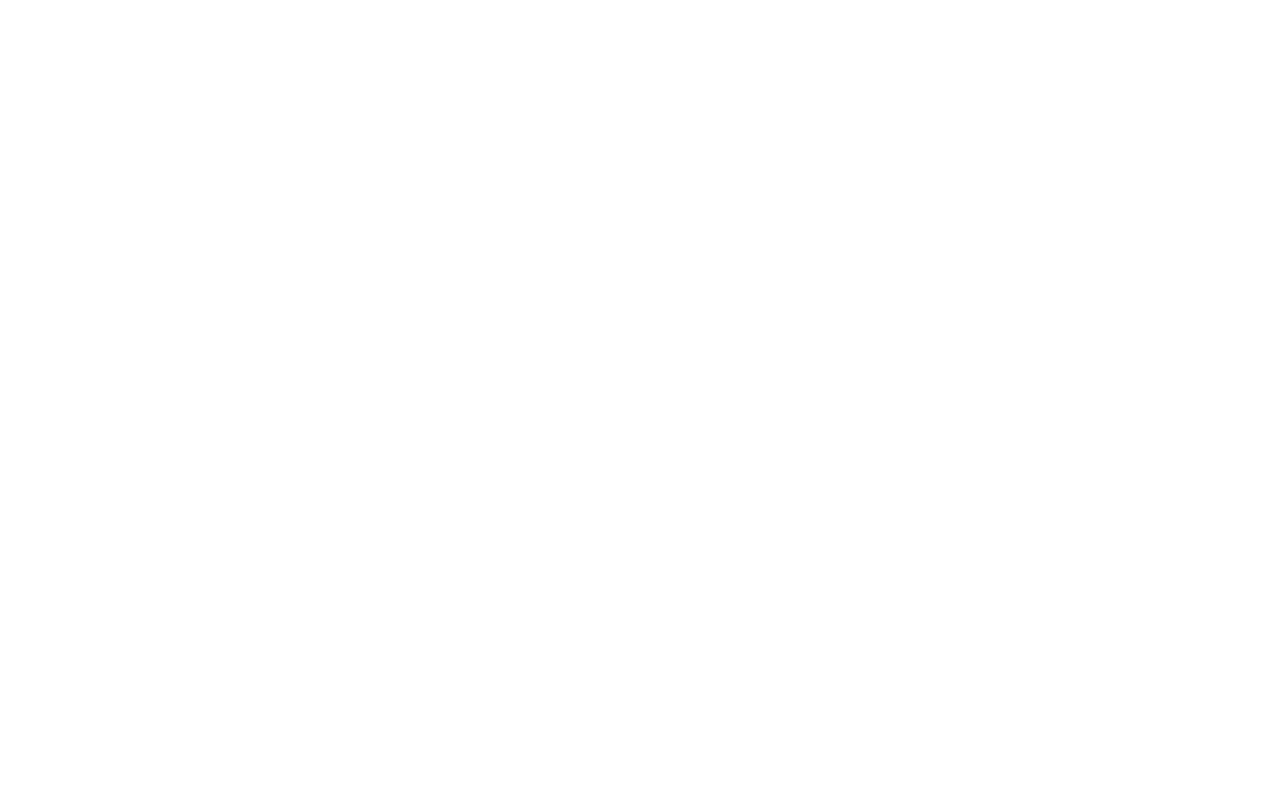
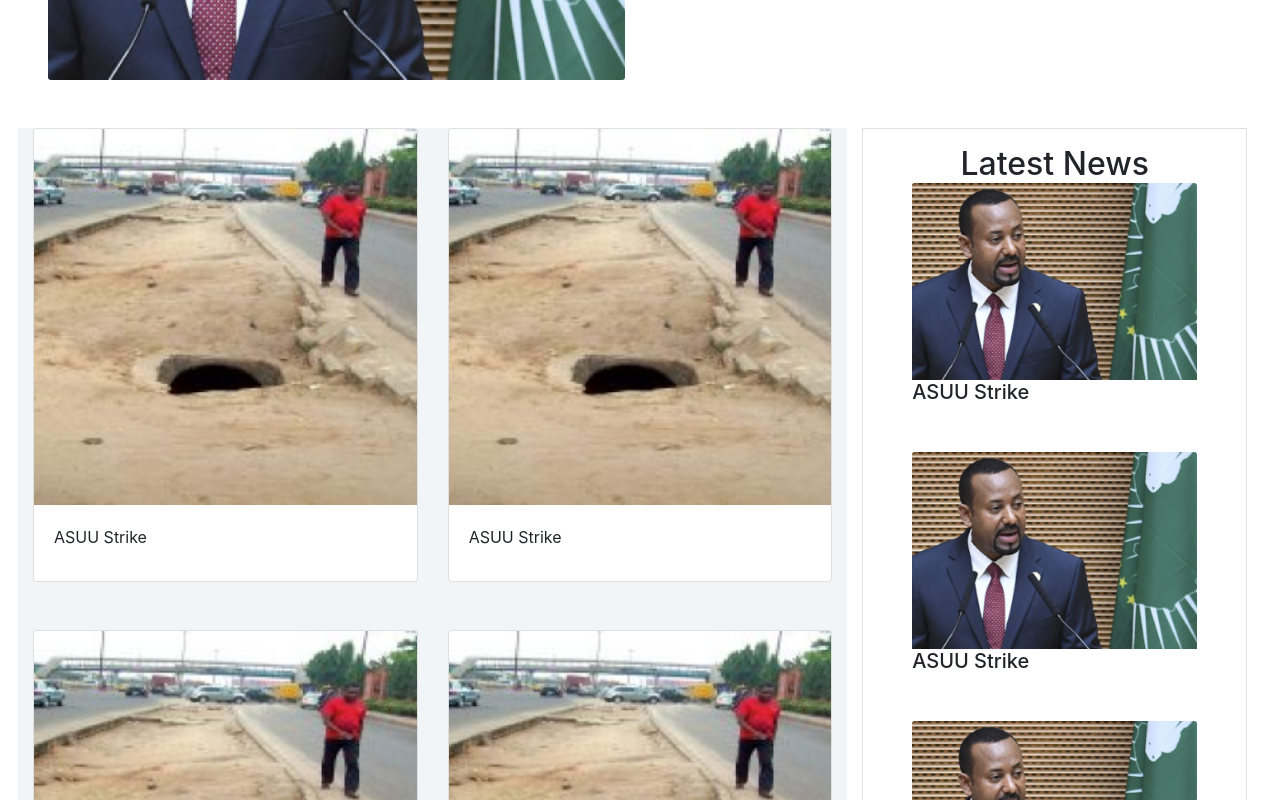
Before and after one commit to olufunke1011/2-4-7-news-blog, an Angular app: page /news in a window 1280 px wide. Shown: the part 400-1200 px from the top of the page. Before the commit the page ends 800 px from the top, so only its background shows below. Built offline with nearby package versions, Linux system fonts and the light colour scheme.

Commit message:
Working on the 'Latest News' section

```diff
--- a/src/app/app.component.html
+++ b/src/app/app.component.html
@@ -1,4 +1,5 @@
 <app-header></app-header>
 <!-- <h1>Header Work</h1> -->
-<app-footer></app-footer>
 <router-outlet></router-outlet>
+<!-- <app-footer></app-footer> -->
+<!-- <app-root></app-root> -->
--- a/src/app/header/header.component.html
+++ b/src/app/header/header.component.html
@@ -34,44 +34,16 @@
             <a class="nav-link active navComp" href="health">Health</a>
           </li>
 
-<<<<<<< HEAD
           <li class="nav-item navText dropdown">
             <a class="nav-link active navComp dropdown-toggle navBtn" href="#" id="navbarDarkDropdownMenuLink" role="button" data-bs-toggle="dropdown" aria-expanded="false">Account</a>
               <ul class="dropdown-menu dropdown-menu-dark" aria-labelledby="navbarDarkDropdownMenuLink">
                 <li><a class="dropdown-item" href="#">SignIn</a></li>
-=======
-
-          <li class="nav-item navText dropdown">
-            <a class="nav-link active navComp dropdown-toggle navBtn" href="#" id="navbarDarkDropdownMenuLink" role="button" data-bs-toggle="dropdown" aria-expanded="false">Account</a>
-              <ul class="dropdown-menu dropdown-menu-dark" aria-labelledby="navbarDarkDropdownMenuLink">
-                <li><a class="dropdown-item"
-                  href="#">SignIn</a></li>
->>>>>>> c774776b9baa1a9f439b369612ccd18c6eeaa81e
                 <li><a class="dropdown-item" href="#">SignIn</a></li>
               </ul>
           </li>
           <li>
           <a href = "#" class="nav-link active navComp navBtn2 navText">SignUp</a>
           </li>
-<<<<<<< HEAD
-
-<!--
-          <a href="login" class="dropdown-toggle nav-link"> Account</a>
-          <a href="login" class="nav-link active navComp navBtn">Account</a>
-          <button class="btn btn-sm navComp navBtn2">Sign Up</button> -->
-
-          <!-- <li class="nav-item dropdown">
-            <a class="nav-link dropdown-toggle" href="#" id="navbarDropdownMenuLink" role="button" data-bs-toggle="dropdown" aria-expanded="false">
-              Dropdown link
-            </a> -->
-            <!-- <ul class="dropdown-menu" aria-labelledby="navbarDropdownMenuLink">
-              <li><a class="dropdown-item" href="#">Action</a></li>
-              <li><a class="dropdown-item" href="#">Another action</a></li>
-              <li><a class="dropdown-item" href="#">Something else here</a></li>
-            </ul>
-          </li> -->
-=======
->>>>>>> c774776b9baa1a9f439b369612ccd18c6eeaa81e
         </ul>
       </div>
     </div>
--- a/src/app/news/news.component.css
+++ b/src/app/news/news.component.css
@@ -11,15 +11,15 @@
   width: 285px;
 }
 
-.lnDiv {
+/* .lnDiv {
   width: 325px;
   height: 145px;
-}
+} */
 
 /* #otherNews {
   margin: 1rem 3rem;
 } */
 
-.grid {
+/* .grid {
   grid-gap: 2rem;
-}
+} */
--- a/src/app/news/news.component.html
+++ b/src/app/news/news.component.html
@@ -2,7 +2,7 @@
   <h1 class="mb-3">News</h1>
   <hr class="w-50 m-0 mb-3">
   <div class="row">
-    <div class="col-sm-6">
+    <div class="col-sm-6 mb-5">
       <img class="card-img" src="./assets/img/news/pm-abiy.png" alt="PM_Abiy"/>
     </div>
   <div class="col-sm-6">
@@ -15,9 +15,9 @@
     <div class="col-sm-8 parent">
       <div class="card-group">
 
-        <div class="row row-cols-1 row-cols-md-2 grid" id="otherNews">
-          <div class="col" *ngFor="let post of posts.data.posts; index as i">
-            <div class="card newsPosts m-0 p-0">
+        <div class="row row-cols-1 row-cols-md-2" id="otherNews">
+          <div class="col mb-5" *ngFor="let post of posts.data.posts; index as i">
+            <div class="card newsPoss m-0 p-0">
               <img src="./assets/img/news/lasg-news.png" class="card-img-top" alt="manhole_vandalism" id="newsImg">
               <div class="card-body newsText">
                 <p routerLink="news/{{post.title}}" class="card-title">{{post.title}}</p>
@@ -29,14 +29,16 @@
     </div>
 
     <div class="col-sm-4">
-      <div class="card card-body-right lnDiv">
-        <h3 class="m-auto">Latest News</h3>
+      <div class="card card-body-right lnDiv p-3 rounded-0">
+        <h2 class="m-auto lNews">Latest News</h2>
         <div class="latestNews newsPosts m-auto" *ngFor="let post of posts.data.posts; index as i">
           <img src="./assets/img/news/pm-abiy.png" alt="PM_Abiy" class="card-img-top">
-          <h5 routerLink="" class="card-text">{{post.title}}</h5>
+          <h5 routerLink="" class="card-text mb-5">{{post.title}}</h5>
         </div>
       </div>
     </div>
+
+
         <!-- <div class="latestNews newsPosts m-auto">
           <img src="./assets/img/news/matawalle.png" alt="matawalle" class="card-img-top">
           <h5 class="card-text">{{title}}</h5>
```
Also changed, not shown: src/app/news/news.component.ts (indentation only).
